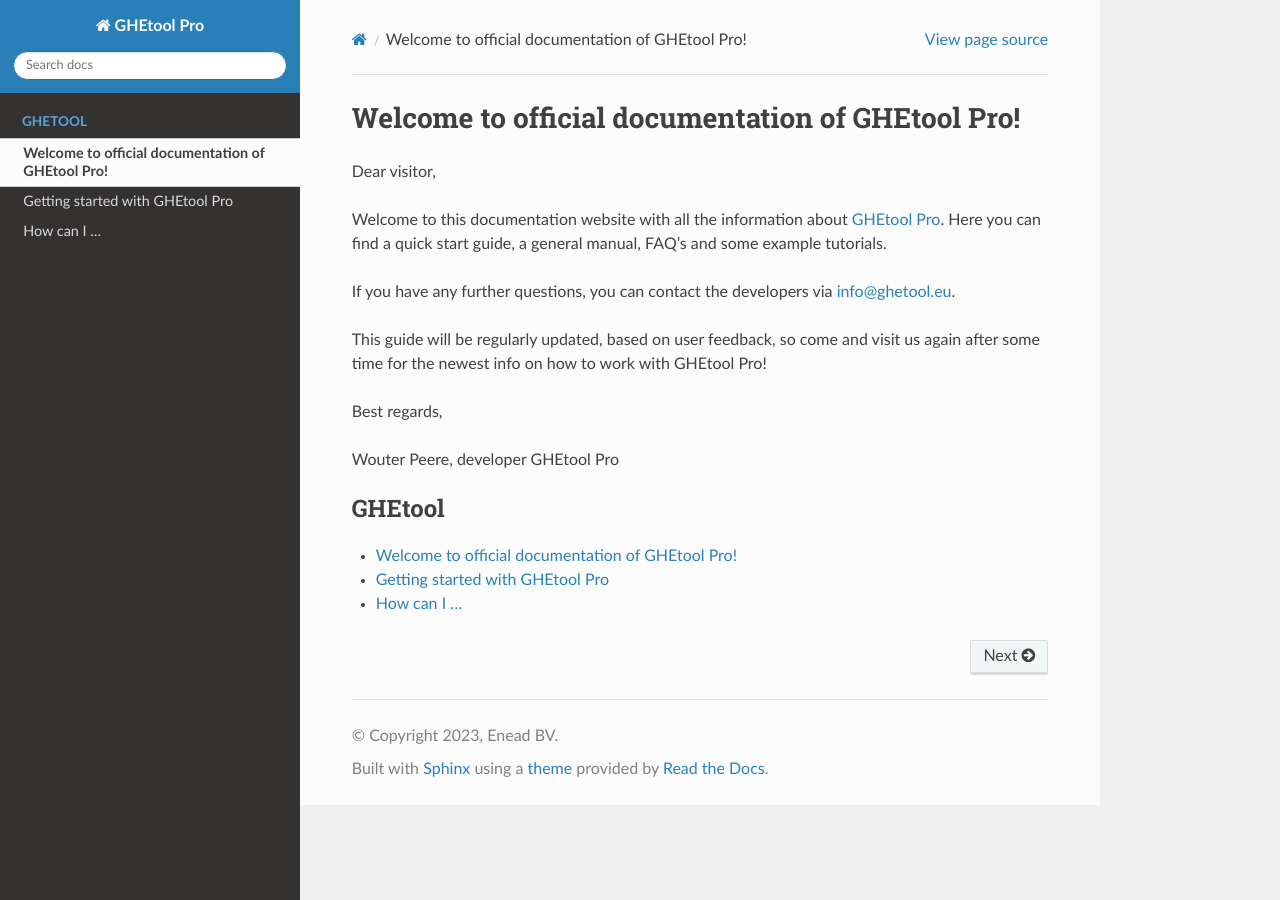
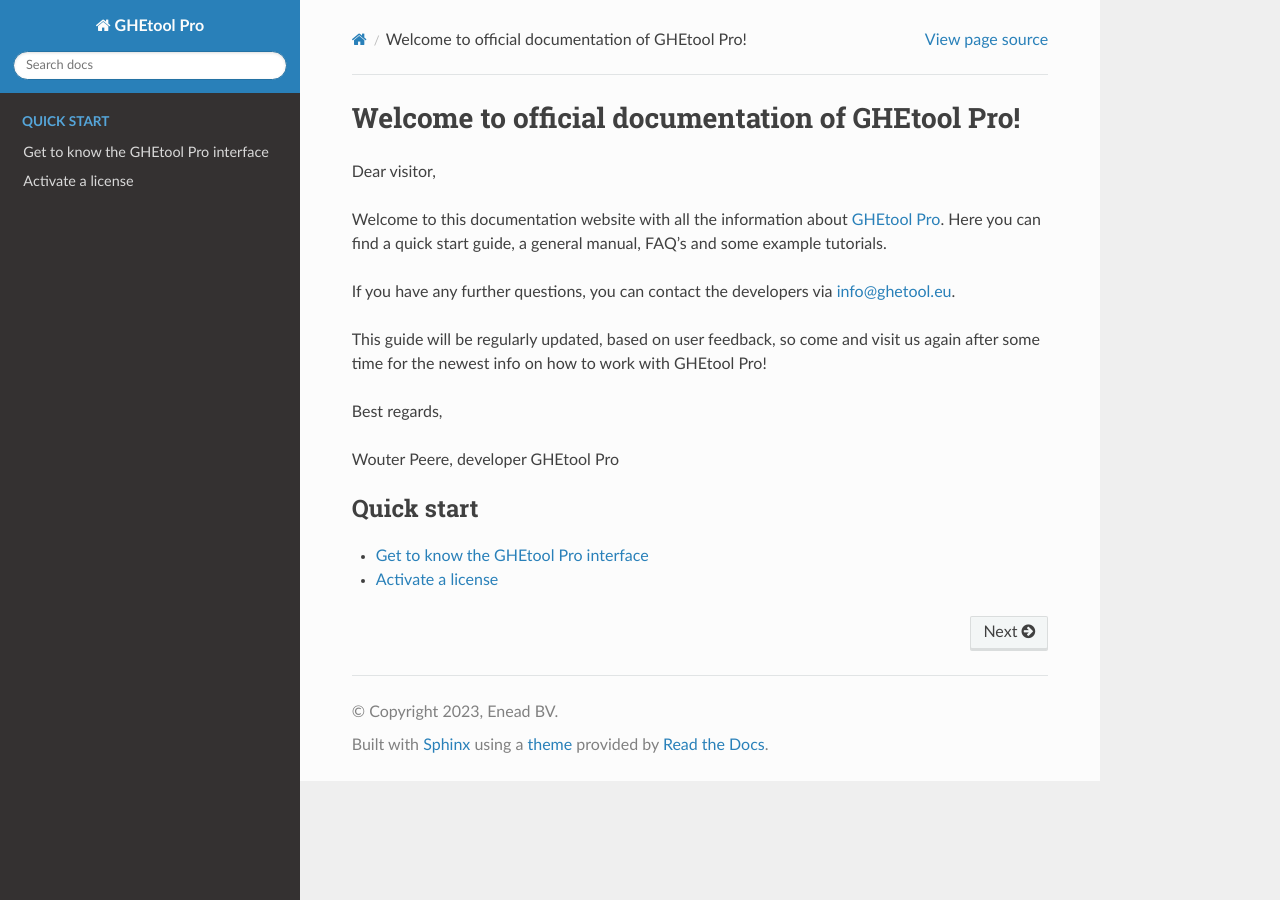
Before and after one commit to novakgeoenergie/GHEToolManual, a Sphinx documentation site: the page built from docs/index.md, in a window 1280 px wide. Built offline with Sphinx 7.4.7 and the Read the Docs theme 2.0.0, drawn with Linux system fonts in a browser that asks for light colours; formulas are drawn with MathJax 3.

Commit message:
RST-format

````diff
--- a/docs/index.md
+++ b/docs/index.md
@@ -14,10 +14,9 @@
 Wouter Peere, developer GHEtool Pro
 
 ```{toctree}
-:caption: 'GHEtool'
+:caption: 'Quick start'
 :maxdepth: 1
 
-self
-sources/quick-start/quick-start.md
-sources/FAQ's/FAQ.md
+sources/quick-start/interface.rst
+sources/quick-start/license.rst
 ```
--- /dev/null
+++ b/docs/sources/quick-start/interface.rst
@@ -0,0 +1,19 @@
+Get to know the GHEtool Pro interface
+#####################################
+
+This article shows you the general structure of the GHEtool Pro interface.
+The figure below shows a schematic overview of the different features and buttons of the tool.
+Below the figure, we will go into depth about what you can find here.
+
+
+Aim
+***
+
+Option
+******
+
+Ground
+******
+
+Borefield
+*********
--- /dev/null
+++ b/docs/sources/quick-start/license.rst
@@ -0,0 +1,12 @@
+##################
+Activate a license
+##################
+
+Before you can start working and sizing with GHEtool, you need to activate a license (or a trial period).
+In this article, we explain how you can activate an already purchased license from [ghetool.eu](ghetool.eu/download/#license) and how you can activate a 14-days trial period.
+
+Activate a professional license
+*******************************
+
+Activate a trial period
+***********************
--- a/docs/sources/quick-start/quick-start.md
+++ /dev/null
@@ -1,2 +0,0 @@
-# Getting started with GHEtool Pro
-Lorem ipsum
````
Also changed, not shown: docs/sources/quick-start/Figures/Interface.png (added).
